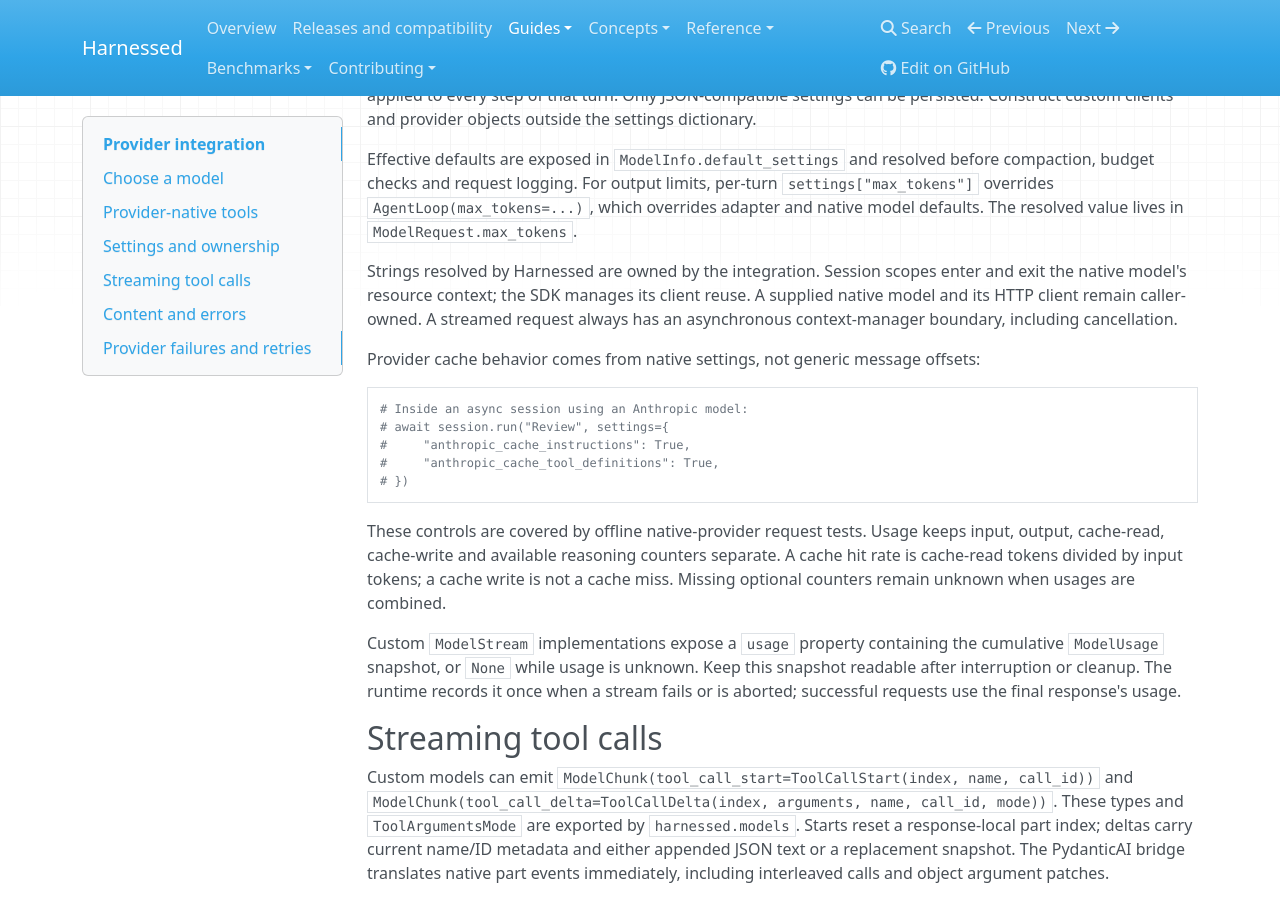
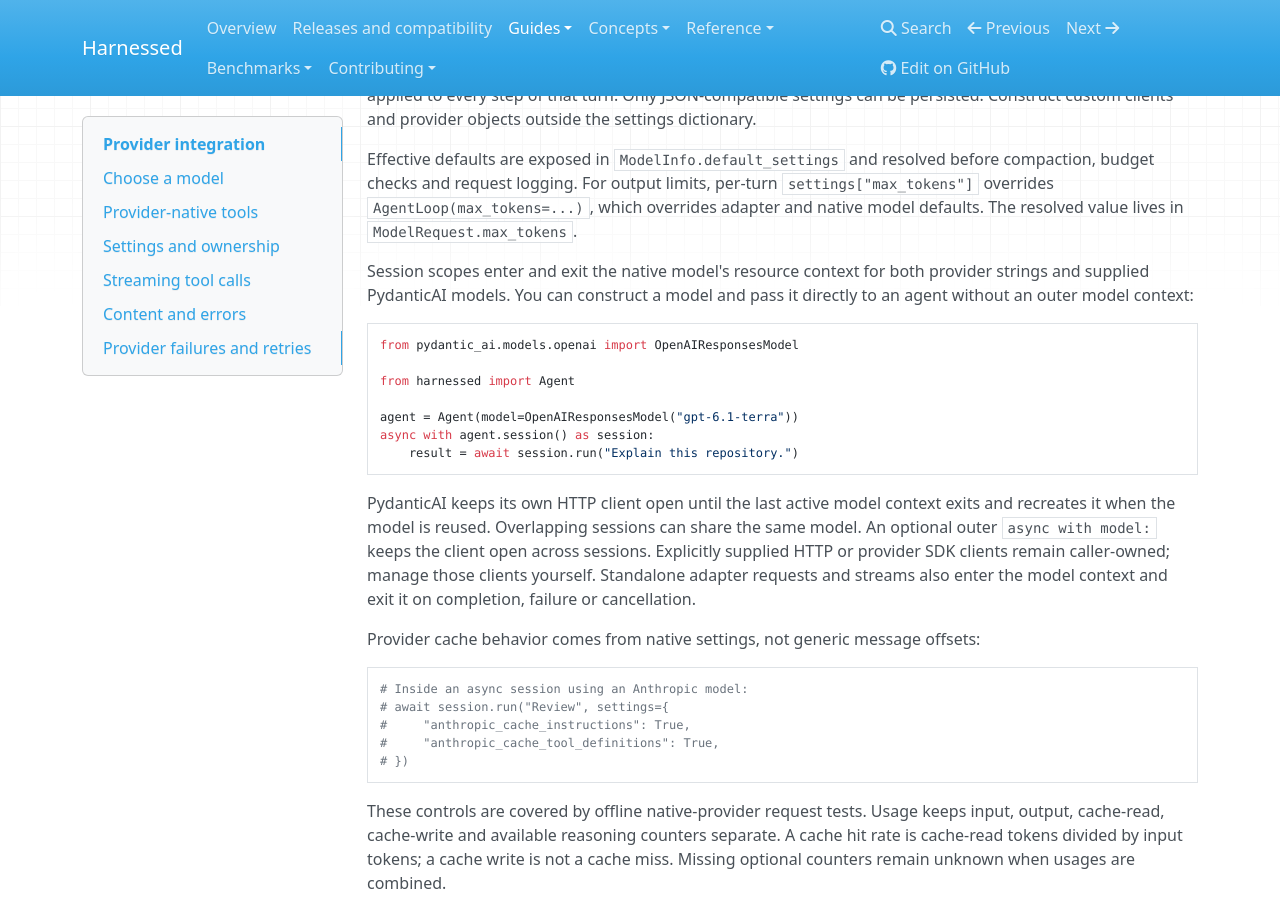
Before and after one commit to mathisarends/cordify, an MkDocs documentation site: the page built from docs/guides/models.md, in a window 1280 px wide and 900 px high, scrolled down 963 px. Built offline with MkDocs 1.6.1, drawn with Linux system fonts in a browser that asks for light colours; nearby versions of some CDN libraries.

Commit message:
fix: manage supplied PydanticAI model lifecycles

````diff
--- a/docs/guides/models.md
+++ b/docs/guides/models.md
@@ -54,10 +54,26 @@ compaction, budget checks and request logging. For output limits, per-turn
 `settings["max_tokens"]` overrides `AgentLoop(max_tokens=...)`, which overrides
 adapter and native model defaults. The resolved value lives in `ModelRequest.max_tokens`.
 
-Strings resolved by Harnessed are owned by the integration. Session scopes enter
-and exit the native model's resource context; the SDK manages its client reuse.
-A supplied native model and its HTTP client remain caller-owned. A streamed request
-always has an asynchronous context-manager boundary, including cancellation.
+Session scopes enter and exit the native model's resource context for both provider
+strings and supplied PydanticAI models. You can construct a model and pass it
+directly to an agent without an outer model context:
+
+```python
+from pydantic_ai.models.openai import OpenAIResponsesModel
+
+from harnessed import Agent
+
+agent = Agent(model=OpenAIResponsesModel("gpt-6.1-terra"))
+async with agent.session() as session:
+    result = await session.run("Explain this repository.")
+```
+
+PydanticAI keeps its own HTTP client open until the last active model context
+exits and recreates it when the model is reused. Overlapping sessions can share
+the same model. An optional outer `async with model:` keeps the client open across
+sessions. Explicitly supplied HTTP or provider SDK clients remain caller-owned;
+manage those clients yourself. Standalone adapter requests and streams also enter
+the model context and exit it on completion, failure or cancellation.
 
 Provider cache behavior comes from native settings, not generic message offsets:
 
````
Also changed, not shown: Changelog.md (+8 -0 lines), 2 other files.
